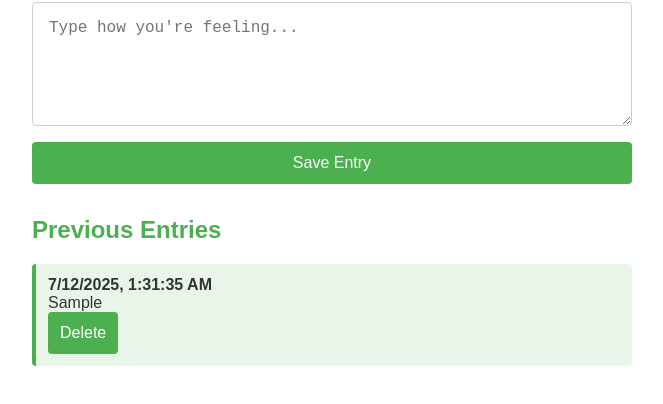
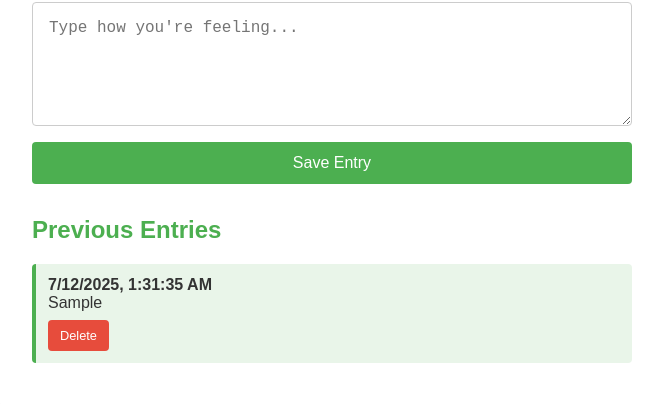
Before and after one commit to JamesMH7-Hash/free-app-build-plan, a plain HTML site: page index.html in a window 1280 px wide. Both pictures are taken after typing "Sample" into the empty fields and a click on the button "Save Entry". Shown: the part 142-546 px from the top of the page, without its empty margins (308-971 px from the left). Drawn offline with Linux system fonts and the light colour scheme.

Commit message:
Update style.css

```diff
--- a/style.css
+++ b/style.css
@@ -60,3 +60,18 @@ button:hover {
   border-left: 4px solid #4CAF50;
   border-radius: 4px;
 }
+
+.delete-btn {
+  background-color: #e74c3c;
+  border: none;
+  color: white;
+  padding: 0.5rem 0.75rem;
+  font-size: 0.8rem;
+  border-radius: 4px;
+  cursor: pointer;
+  margin-top: 0.5rem;
+}
+
+.delete-btn:hover {
+  background-color: #c0392b;
+}
```
